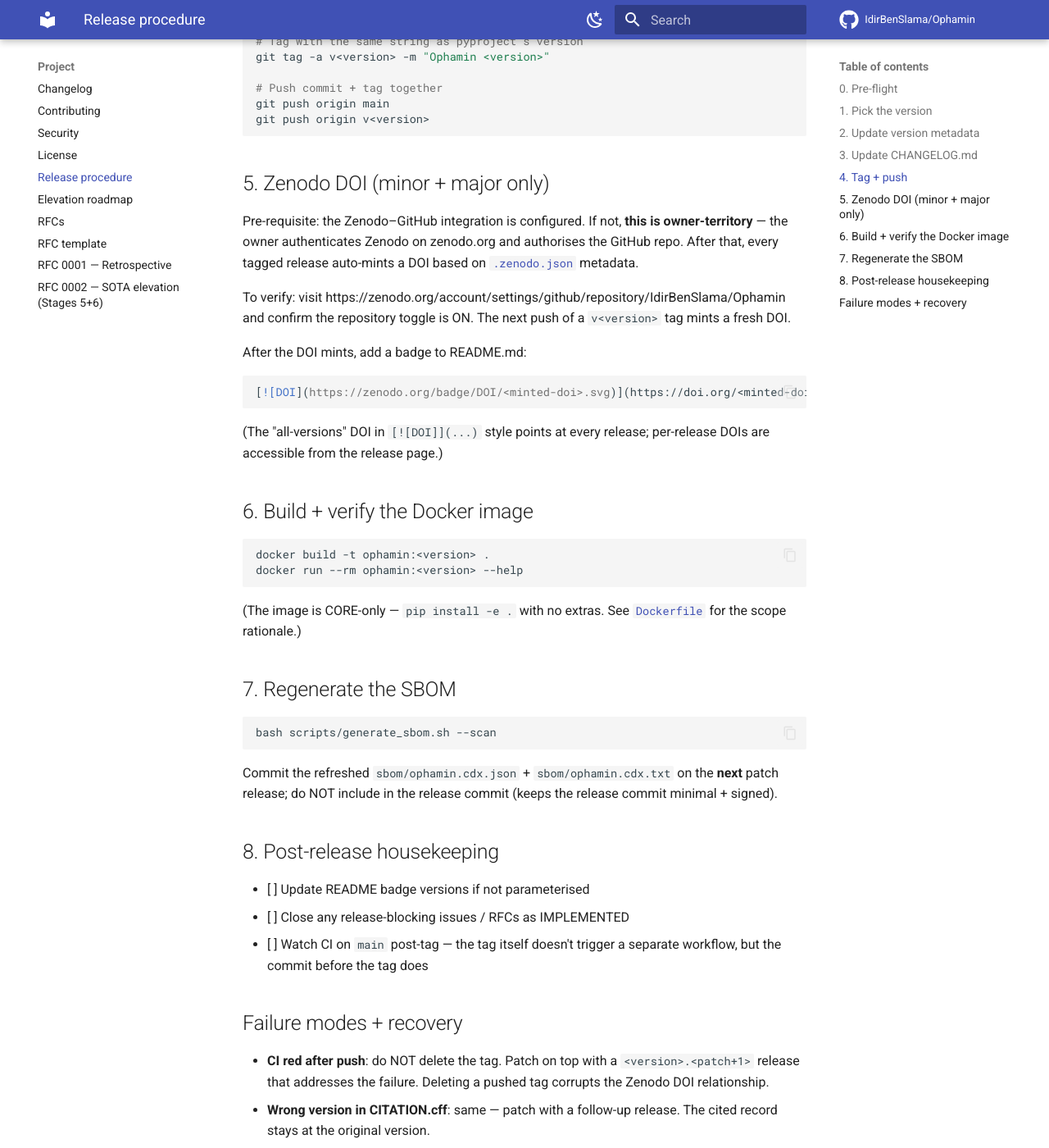
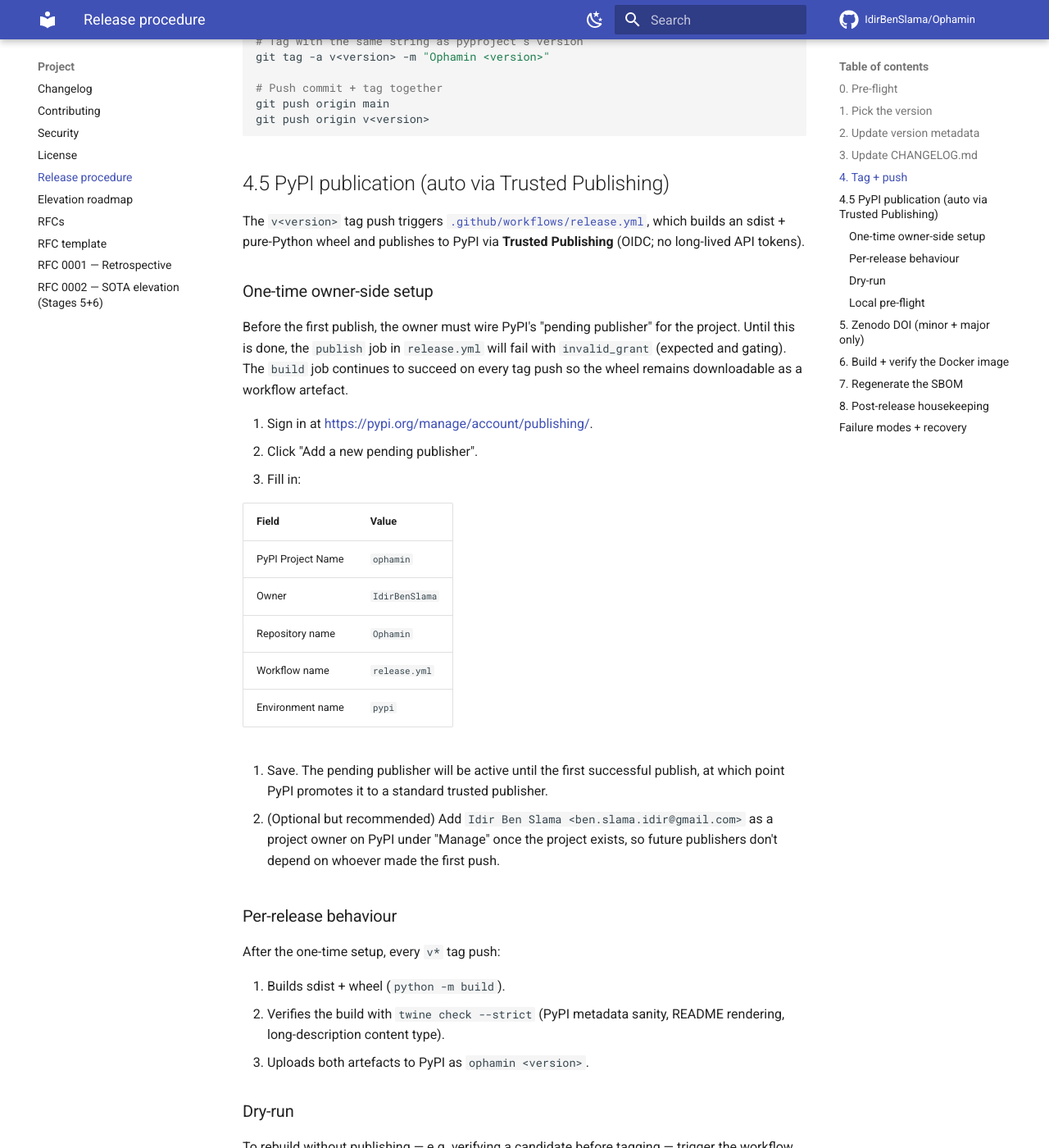
Before and after one commit to IdirBenSlama/Ophamin, an MkDocs documentation site: the page built from docs/RELEASE_PROCEDURE.md, in a window 1280 px wide and 1400 px high, scrolled down 1890 px. Shown: the whole window at 82% size. Built offline with MkDocs 1.6.1 and Material for MkDocs 9.7.7, drawn with Linux system fonts in a browser that asks for light colours; comment, search, counter and statistics services are not loaded; some of the changed text lies outside the part shown.

Commit message:
0.9.1 — RFC 0002 Phase E6: PyPI Trusted Publishing release workflow
`pip install ophamin` is one owner-side configuration step away.

Added:
- .github/workflows/release.yml — Trusted Publishing release workflow:
  - Triggers on every `v*` tag push; also manually dispatchable
    with a `dry_run` toggle (build-only)
  - python -m build → twine check --strict → pypa/gh-action-pypi-publish
  - OIDC-minted short-lived tokens; NO long-lived API tokens in
    repo secrets (per RFC 0002 §3.1 E6)
  - id-token: write on the publish job; environment: pypi
  - Build artifact uploaded on every run so even pre-PyPI-setup
    runs leave a verifiable wheel
- [release] extra in pyproject.toml — build + twine, mirrors the
  workflow tooling for local pre-flight
- PyPI-quality metadata in pyproject.toml:
  - 12-entry keywords list
  - 16-entry classifiers list (Development Status, Apache-2.0,
    OS, Python versions, Scientific/Engineering topics, Typed)
  - [project.urls] with Homepage/Docs/Repo/Issues/Changelog/Releases
  - description refined to the canonical one-line
- docs/RELEASE_PROCEDURE.md §4.5 — owner-side PyPI Trusted Publisher
  setup walkthrough + per-release flow + dry-run + local pre-flight

Owner-side prerequisite (one-time):
- Sign in at https://pypi.org/manage/account/publishing/
- Add pending publisher: Owner=IdirBenSlama, Repo=Ophamin,
  Workflow=release.yml, Environment=pypi
- Until done, `build` succeeds (artifact downloadable); `publish`
  soft-fails with invalid_grant — designed gate

Validated:
- Local `python -m build` emits ophamin-0.9.1.tar.gz + .whl
- `twine check --strict dist/*` PASSES both
- mypy --strict clean (142/142)
- mkdocs build --strict passes
- No source-code changes — 0.9.1 is pure release infra + metadata

Co-Authored-By: Claude Opus 4.7 (1M context) <noreply@anthropic.com>

````diff
--- a/docs/RELEASE_PROCEDURE.md
+++ b/docs/RELEASE_PROCEDURE.md
@@ -83,6 +83,75 @@ git push origin main
 git push origin v<version>
 ```
 
+## 4.5 PyPI publication (auto via Trusted Publishing)
+
+The `v<version>` tag push triggers
+[`.github/workflows/release.yml`](https://github.com/IdirBenSlama/Ophamin/blob/main/.github/workflows/release.yml),
+which builds an sdist + pure-Python wheel and publishes to PyPI via
+**Trusted Publishing** (OIDC; no long-lived API tokens).
+
+### One-time owner-side setup
+
+Before the first publish, the owner must wire PyPI's "pending publisher"
+for the project. Until this is done, the `publish` job in
+`release.yml` will fail with `invalid_grant` (expected and gating).
+The `build` job continues to succeed on every tag push so the wheel
+remains downloadable as a workflow artefact.
+
+1. Sign in at <https://pypi.org/manage/account/publishing/>.
+2. Click "Add a new pending publisher".
+3. Fill in:
+
+   | Field | Value |
+   |---|---|
+   | PyPI Project Name | `ophamin` |
+   | Owner | `IdirBenSlama` |
+   | Repository name | `Ophamin` |
+   | Workflow name | `release.yml` |
+   | Environment name | `pypi` |
+
+4. Save. The pending publisher will be active until the first
+   successful publish, at which point PyPI promotes it to a standard
+   trusted publisher.
+
+5. (Optional but recommended) Add `Idir Ben Slama <ben.slama.idir@gmail.com>`
+   as a project owner on PyPI under "Manage" once the project exists,
+   so future publishers don't depend on whoever made the first push.
+
+### Per-release behaviour
+
+After the one-time setup, every `v*` tag push:
+
+1. Builds sdist + wheel (`python -m build`).
+2. Verifies the build with `twine check --strict` (PyPI metadata sanity,
+   README rendering, long-description content type).
+3. Uploads both artefacts to PyPI as `ophamin <version>`.
+
+### Dry-run
+
+To rebuild without publishing — e.g. verifying a candidate before
+tagging — trigger the workflow manually with `dry_run=true`:
+
+```bash
+gh workflow run release.yml -f dry_run=true
+```
+
+The build job still runs + verifies; the publish job is skipped.
+
+### Local pre-flight
+
+To mirror the workflow's build + verify locally:
+
+```bash
+.venv/bin/python -m pip install -e ".[release]"
+rm -rf dist/
+.venv/bin/python -m build
+.venv/bin/python -m twine check --strict dist/*
+```
+
+The `[release]` extra is intentionally lightweight (build + twine
+only); no PyPI credentials are stored locally.
+
 ## 5. Zenodo DOI (minor + major only)
 
 Pre-requisite: the Zenodo–GitHub integration is configured. If not,
--- a/src/ophamin/__init__.py
+++ b/src/ophamin/__init__.py
@@ -31,7 +31,7 @@ The framework is independent of any particular substrate-under-test;
 system, and ``KimeraAdapter`` plugs in Kimera-SWM via a subprocess boundary.
 """
 
-__version__ = "0.9.0"
+__version__ = "0.9.1"
 
 from ophamin.measuring.metrics.tiers import (
     MetricBundle,
````
Also changed, not shown: CHANGELOG.md (+74 -1 lines), README.md (+1 -1 lines), pyproject.toml (+52 -2 lines), 2 other files.
